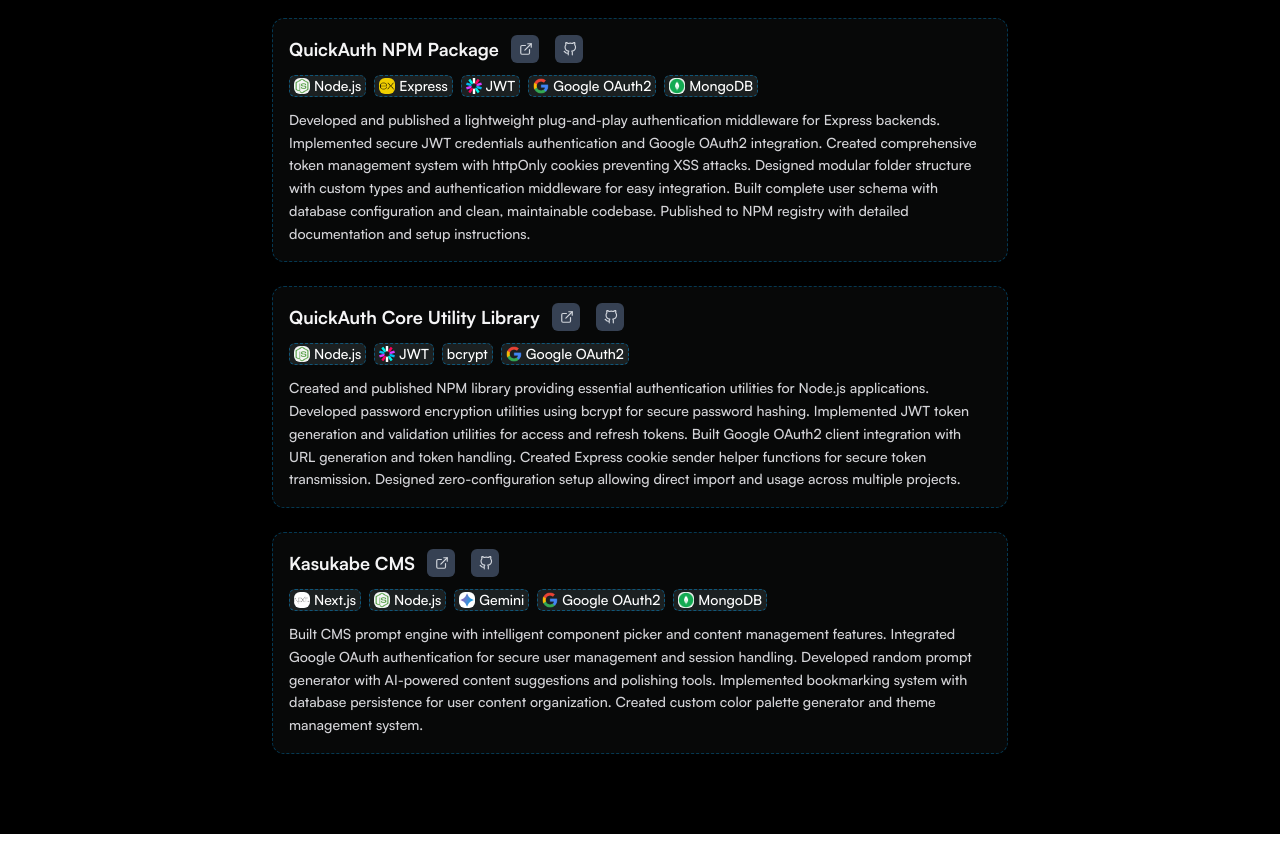
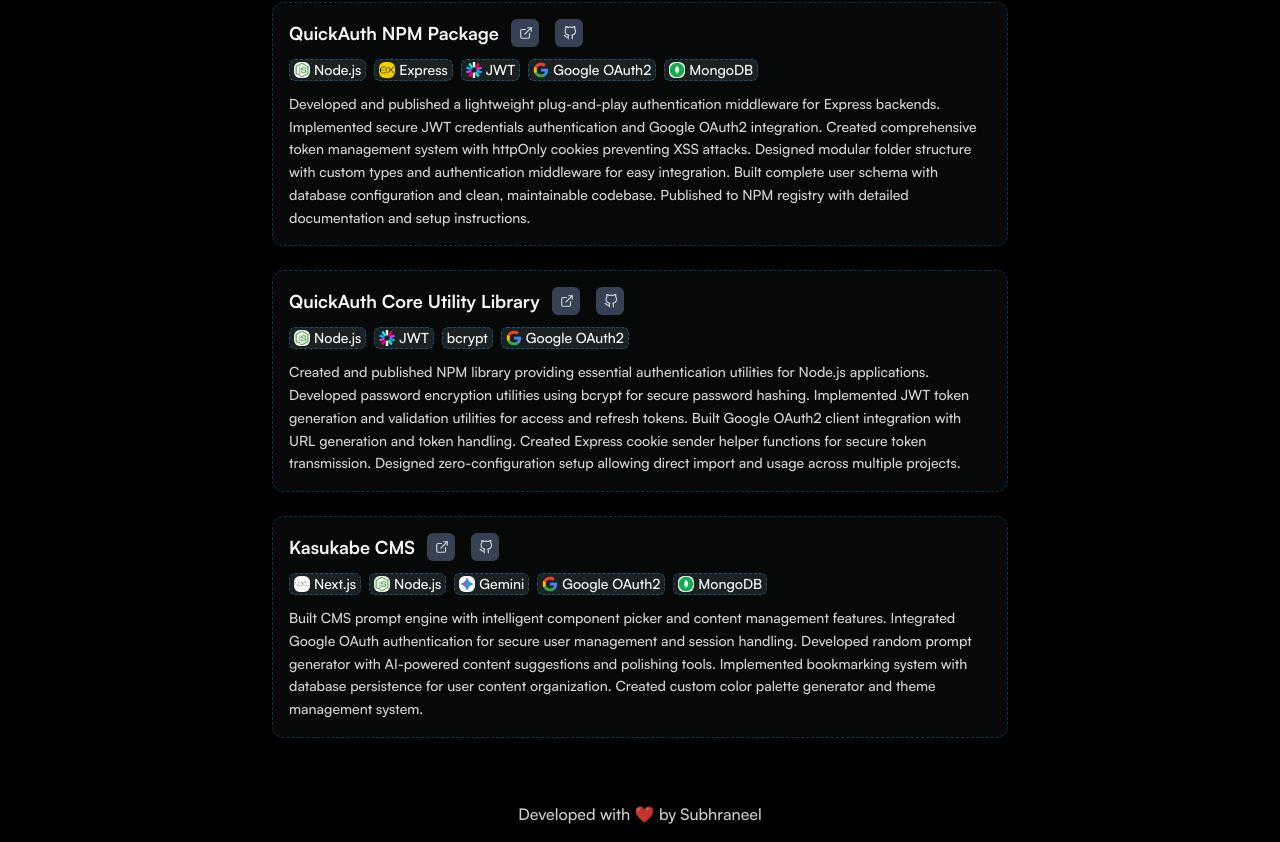
Before and after one commit to subhraneel2005/my-portfolio, a React (Vite) app: page / in a window 1280 px wide. Shown: the part 1714-2556 px from the top of the page. Built offline with nearby package versions, Linux system fonts and the light colour scheme; no server answers.

Commit message:
Refactor layout and add developer attribution section in App component

```diff
--- a/src/App.tsx
+++ b/src/App.tsx
@@ -10,12 +10,23 @@
   const words = headline.split(" ");
   const totalHeadlineDelay = 0.2 * words.length;
   return (
-    <div className="min-h-screen w-full flex flex-col items-center justify-center space-y-4 py-20">
+    <div className="min-h-screen w-full flex flex-col items-center justify-center space-y-4 pt-16 pb-4">
       <Intro words={words} totalHeadlineDelay={totalHeadlineDelay} />
       <TechStack totalHeadlineDelay={totalHeadlineDelay} />
       <WorkExperience totalHeadlineDelay={totalHeadlineDelay} />
       <Github totalHeadlineDelay={totalHeadlineDelay} />
       <Project totalHeadlineDelay={totalHeadlineDelay} />
+
+      <div className="w-full mt-12 dark:text-white/80 bottom-2 text-black/80 flex justify-center items-center max-w-3xl px-4">
+        Developed with ❤️ by{" "}
+        <a
+          className="cursor-pointer ml-1"
+          href="https://x.com/Subhraneel55545"
+          target="_blank"
+        >
+          Subhraneel
+        </a>
+      </div>
     </div>
   );
 }
```
